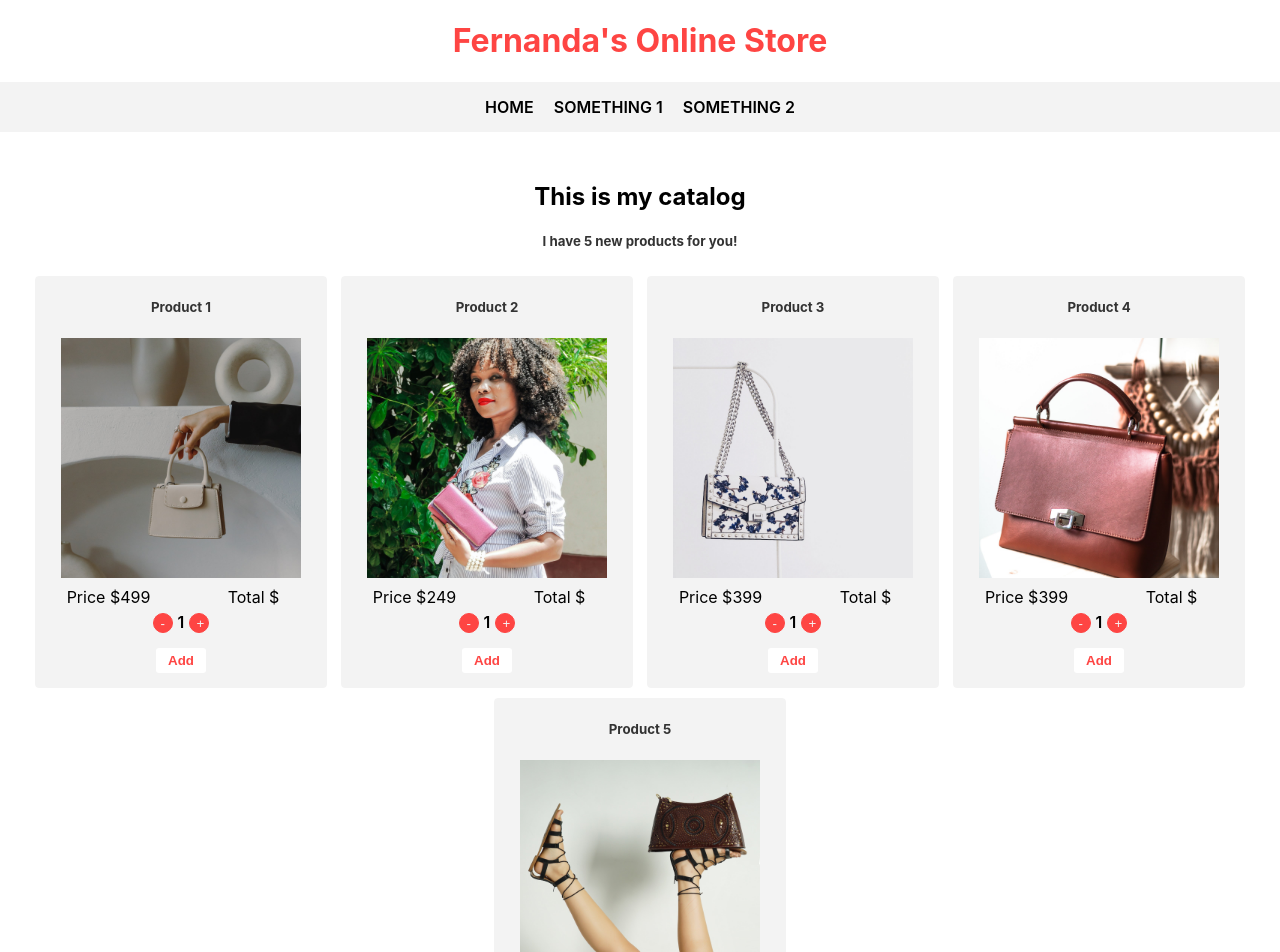
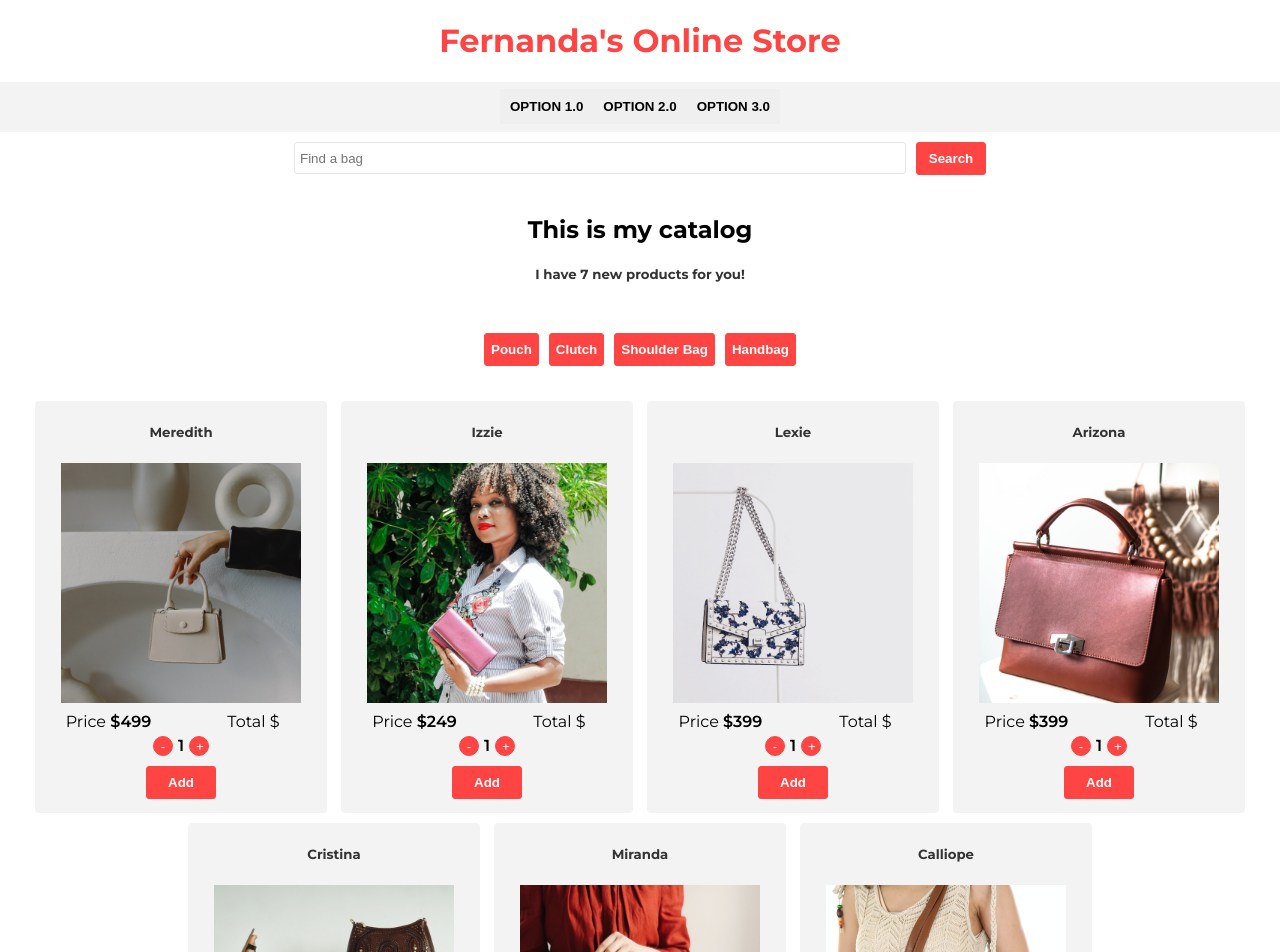
Before and after one commit to mariafernandamurillo/fersstore, a React (Create React App) app: page / in a window 1280 px wide. Shown: the top 952 px of the page. Built offline with nearby package versions, Linux system fonts and the light colour scheme.

Commit message:
Final report

```diff
--- a/public/index.html
+++ b/public/index.html
@@ -3,6 +3,9 @@
   <head>
     <meta charset="utf-8" />
     <link rel="icon" href="%PUBLIC_URL%/favicon.ico" />
+    <link rel="preconnect" href="https://fonts.googleapis.com">
+    <link rel="preconnect" href="https://fonts.gstatic.com" crossorigin>
+    <link href="https://fonts.googleapis.com/css2?family=Montserrat:ital,wght@0,100;0,200;0,300;0,400;0,500;0,600;0,700;0,800;0,900;1,100;1,200;1,300;1,400;1,500;1,600;1,700;1,800;1,900&display=swap" rel="stylesheet">
     <meta name="viewport" content="width=device-width, initial-scale=1" />
     <meta name="theme-color" content="#000000" />
     <meta
--- a/src/component/footer.css
+++ b/src/component/footer.css
@@ -0,0 +1,15 @@
+.footer-component{
+   margin-top: 50px;
+    display: flex;
+    align-items: center;
+    justify-content: center;
+    height: 100px;
+    width: 100%;
+    background-color: #333333;
+}
+
+.footer-component label{
+    color: #FFFFFF;
+    font-weight: bolder;
+    text-transform: uppercase;
+}
--- a/src/component/footer.jsx
+++ b/src/component/footer.jsx
@@ -1,5 +1,8 @@
+import "./footer.css"
 function Footer(){
-    return <div>By Fernanda Murillo</div>;
+    return <div className="footer-component">
+        <label>By Fernanda Murillo</label>
+    </div>;
 }
 
 export default Footer;
--- a/src/component/navbar.css
+++ b/src/component/navbar.css
@@ -1,5 +1,5 @@
-nav{
-    margin-bottom: 50px;
+nav {
+    margin-bottom: 10px;
     background-color: #F3F3F3;
     width: 100%;
     height: 50px;
@@ -8,14 +8,89 @@ nav{
     align-items: center;
 }
 
-nav a{
+nav button {
     padding: 10px;
     color: black;
     text-decoration: none;
     font-weight: 600;
     text-transform: uppercase;
+    border: none;
 }
 
-nav a:hover{
+nav button:hover {
     color: #FE4543;
 }
+
+.dropdown {
+    display: inline-block;
+    position: relative;
+}
+
+.dropdown-content {
+    display: none;
+    position: absolute;
+    width: 100%;
+    overflow: auto;
+    box-shadow: 0px 10px 10px 0px rgba(0, 0, 0, 0.4);
+}
+
+.dropdown:hover .dropdown-content {
+    display: block;
+}
+
+.dropdown-content a {
+    display: block;
+    color: #333333;
+    background-color: #FFFFFF;
+    padding: 5px;
+    text-decoration: none;
+}
+
+.dropdown-content a:hover {
+    color: #FFFFFF;
+    background-color: #FE4543;
+}
+
+.search{
+    margin-bottom: 40px;
+}
+
+.search-box{
+    border: solid 1px #E6E6E6;
+    height: 20px;
+    width: 600px;
+    border-radius: 3px;
+    padding: 5px;
+}
+
+
+.search-box:hover{
+    border: solid 1px #FE4543;
+
+}
+
+.search-btn{
+    margin-left: 10px;
+    height: 33px;
+    width: 70px;
+    background-color: #FE4543;
+    text-align: center;
+    border-radius: 3px;
+    border: #FE4543 solid 1px;
+    color: #FFFFFF;
+    font-weight: 600;
+}
+
+.search-btn:hover{
+    color: #FE4543;
+    background: #FFFFFF;
+    cursor: pointer;
+
+}
+
+/*Resposive*/
+@media(max-width:1014px){
+    .search-box{
+        width: 300px;
+    }
+}
--- a/src/component/navbar.jsx
+++ b/src/component/navbar.jsx
@@ -1,12 +1,38 @@
 import "./navbar.css"
 
-function Navbar(){
+function Navbar() {
     return <div>
         <nav>
-            <a href="">Home</a>
-            <a href="">Something 1</a>
-            <a href="">Something 2</a>
+            <div className="dropdown">
+                <button>Option 1.0</button>
+                <div className="dropdown-content">
+                    <a href="">Option 1.1</a>
+                    <a href="">Option 1.2</a>
+                    <a href="">Option 1.3</a>
+                </div>
+            </div>
+            <div className="dropdown">
+                <button>Option 2.0</button>
+                <div className="dropdown-content">
+                    <a href="">Option 2.1</a>
+                    <a href="">Option 2.2</a>
+                    <a href="">Option 2.3</a>
+                </div>
+            </div>
+            <div className="dropdown">
+                <button>Option 3.0</button>
+                <div className="dropdown-content">
+                    <a href="">Option 3.1</a>
+                    <a href="">Option 3.2</a>
+                    <a href="">Option 3.3</a>
+                </div>
+            </div>
         </nav>
+
+        <div className="search">
+            <input className="search-box" placeholder="Find a bag"></input>
+            <button className="search-btn">Search</button>
+        </div>
     </div>;
 }
 
--- a/src/component/product.css
+++ b/src/component/product.css
@@ -21,24 +21,30 @@
     margin: 5px;
 }
 
+.product .prices span{
+    font-weight: 600;
+
+}
+
 h5{
     color: #333333;
 }
 
 .add-btn{
-    margin-top: 15px;
-    background-color: #ffffff;
-    border: none;
-    width: 50px;
-    height: 25px;
-    color: #FE4543;
+    margin-top: 10px;
+    height: 33px;
+    width: 70px;
+    background-color: #FE4543;
+    text-align: center;
+    border-radius: 3px;
+    border: #FE4543 solid 1px;
+    color: #FFFFFF;
     font-weight: 600;
-    border-radius: 3px;
 }
 
 .add-btn:hover{
-    background-color: #FE4543;
-    color: #F3F3F3;
+    color: #FE4543;
+    background: #FFFFFF;
     cursor: pointer;
 }
 
--- a/src/component/product.jsx
+++ b/src/component/product.jsx
@@ -17,7 +17,7 @@ function Product(props){
             <img className="image-product" src={props.data.image} alt=""/>
 
             <div className="prices">
-                <label>Price ${props.data.price}</label>
+                <label>Price <span>${props.data.price}</span></label>
                 <label>Total $ </label>
             </div>
 
--- a/src/dataServices/dataService.js
+++ b/src/dataServices/dataService.js
@@ -1,39 +1,54 @@
 var catalog = [
     {
-        "title": "Product 1",
-        "category":"Category N",
+        "title": "Meredith",
+        "category":"Pouch",
         "price":499,
         "image":"../images/purse_one.jpg",
         "_id":"1dfgdffg"
     },
     {
-        "title": "Product 2",
-        "category":"Category N",
+        "title": "Izzie",
+        "category":"Clutch",
         "price":249,
         "image":"../images/purse_two.jpg",
         "_id":"2dfgdffg"
     },
     {
-        "title": "Product 3",
-        "category":"Category N",
+        "title": "Lexie",
+        "category":"Shoulder Bag",
         "price":399,
         "image":"../images/purse_three.jpg",
         "_id":"3dfgdffg"
     },
     {
-        "title": "Product 4",
-        "category":"Category N",
+        "title": "Arizona",
+        "category":"Handbag",
         "price":399,
         "image":"../images/purse_four.jpg",
         "_id":"4dfgdffg"
     },
     {
-        "title": "Product 5",
-        "category":"Category N",
+        "title": "Cristina",
+        "category":"Clutch",
         "price":699,
         "image":"../images/purse_five.jpg",
         "_id":"5dfgdffg"
+    },
+    {
+        "title": "Miranda",
+        "category":"Handbag",
+        "price":399,
+        "image":"../images/purse_six.jpg",
+        "_id":"6dfgdffg"
+    },
+    {
+        "title": "Calliope",
+        "category":"Shoulder Bag",
+        "price":399,
+        "image":"../images/purse_seven.jpg",
+        "_id":"7dfgdffg"
     }
+
 ];
 
 /* Create a class for DataServices*/
--- a/src/index.css
+++ b/src/index.css
@@ -1,6 +1,6 @@
 body {
   margin: 0;
-  font-family: -apple-system, BlinkMacSystemFont, 'Segoe UI', 'Roboto', 'Oxygen',
+  font-family: 'Montserrat', -apple-system, BlinkMacSystemFont, 'Segoe UI', 'Roboto', 'Oxygen',
     'Ubuntu', 'Cantarell', 'Fira Sans', 'Droid Sans', 'Helvetica Neue',
     sans-serif;
   -webkit-font-smoothing: antialiased;
--- a/src/pages/catalog.css
+++ b/src/pages/catalog.css
@@ -1,3 +1,21 @@
 h1{
     color: #FE4543;
 }
+
+.category-btn{
+    margin: 10px 5px 30px 5px;
+    height: 33px;
+    width: auto;
+    background-color: #FE4543;
+    text-align: center;
+    border-radius: 3px;
+    border: #FE4543 solid 1px;
+    color: #FFFFFF;
+    font-weight: 600;
+}
+
+.category-btn:hover{
+    color: #FE4543;
+    background: #FFFFFF;
+    cursor: pointer;
+}
--- a/src/pages/catalog.jsx
+++ b/src/pages/catalog.jsx
@@ -13,6 +13,9 @@ function Catalog() {
       an emppty array as initial value (in case the catalog is empty)*/}
     const [products, setProducts] = useState([]);
 
+    {/*Variable for the Key of the products */}
+    const [category, setCategory] = useState([]);
+
     /*When the component load, do somenthin.
     That is why we are using useEffect*/
     useEffect(function () {
@@ -27,6 +30,25 @@ function Catalog() {
         let prods = service.getProducts();
         console.log(prods);
         setProducts(prods); //Passing the values through  the useState
+
+        let cats = ["Pouch", "Clutch", "Shoulder Bag", "Handbag"];
+        setCategory(cats); //Passing the categories
+    }
+
+    function filter(category){
+        console.log(category);
+
+        let list = [];
+
+        /*Find the products of the category and added them to the list */
+        for(let i=0; i<products.length;i++){
+            let prod = products[i];
+            if(prod.category == category){
+                list.push(prod);
+            }
+        }
+
+        console.log(list);
     }
 
     return (
@@ -44,9 +66,14 @@ function Catalog() {
             {/*We can not use for loop in JSX
             We are going to use map to print/transform the
             number of products of the catalog*/}
-            {products.map((p) => (
-                <Product data = {p}></Product>
-                ))}
+            {/*We need to add the ket to the products, but we can not use key={1}
+            we need to use an state variable*/}
+            <br></br>
+            {/*Here we added a btn-filter class of bootstrap, but I am not using boostrap*/}
+            {category.map(c => <button onClick={()=>filter(c)} className="category-btn">{c}</button>)}
+            <br></br>
+
+            {products.map((p) => (<Product key={p._id} data = {p}></Product>))}
 
         </div>
     );
```
Also changed, not shown: public/images/purse_seven.jpg (added), public/images/purse_six.jpg (added).
